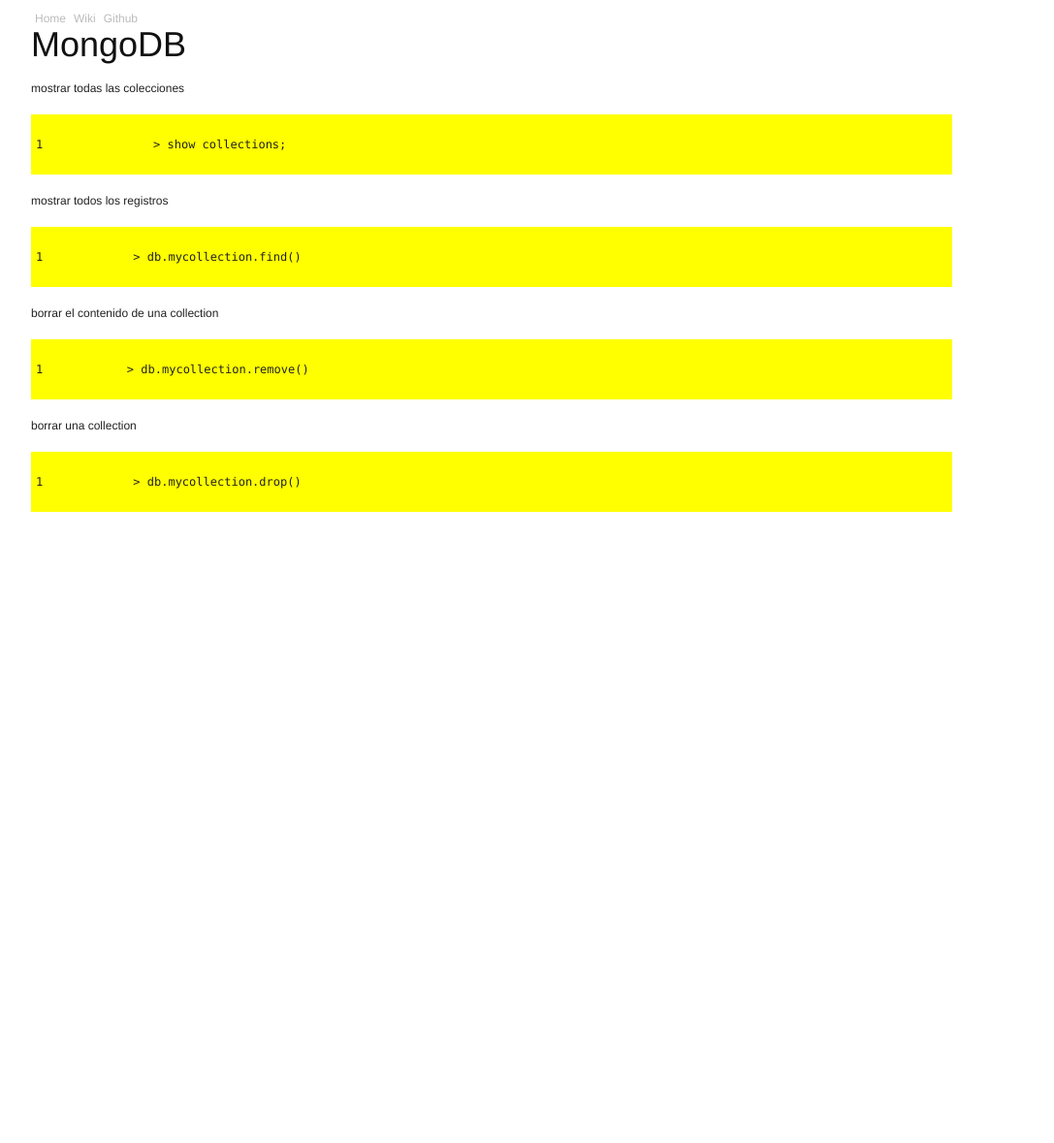
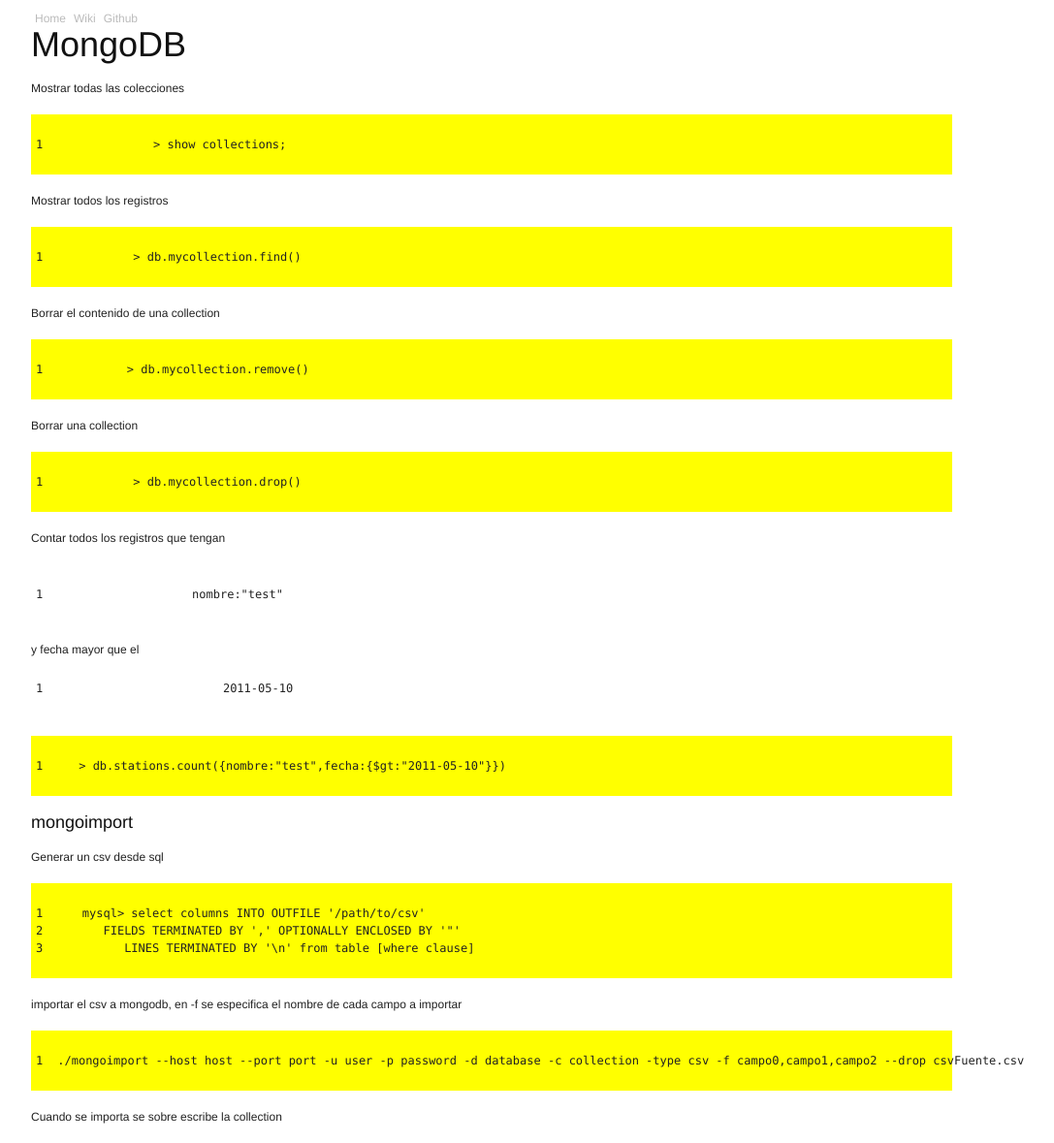
Before and after one commit to pixelmuerto/pixelmuerto.github.com, a Jekyll site: the page built from wiki/mongodb.md, in a window 1280 px wide. Shown: the whole page at 97% size, without its empty margins (133-1220 px from the left). Built offline with Jekyll 4.4.1, drawn with Linux system fonts in a browser that asks for light colours; Markdown is read by kramdown in place of the engine named in the settings; before the commit the page ends 900 px from its top, so only the background shows below that.

```diff
--- a/_includes/gitDiffStat.markdown
+++ b/_includes/gitDiffStat.markdown
@@ -1 +1,4 @@
- wiki/Git.md                    |    6 ++++++
+ wiki/Git.md                    |    4 ++++
+ wiki/mongodb.md                |   25 +++++++++++++++++++++----
+ wiki/rails.md                  |    8 +++++++-
+ wiki/rails/mongomapper.md      |   14 ++++++++++++++
--- a/wiki/mongodb.md
+++ b/wiki/mongodb.md
@@ -2,18 +2,35 @@
 layout: default
 title : MongoDB
 ---
-mostrar todas las colecciones
+Mostrar todas las colecciones
 
 	> show collections;
 
-mostrar todos los registros
+Mostrar todos los registros
 
 	> db.mycollection.find()
 
-borrar el contenido de una collection
+Borrar el contenido de una collection
 
 	> db.mycollection.remove()
 
-borrar una collection
+Borrar una collection
 
 	> db.mycollection.drop()
+
+Contar todos los registros que tengan `nombre:"test"` y fecha mayor que el `2011-05-10`
+
+	> db.stations.count({nombre:"test",fecha:{$gt:"2011-05-10"}})
+
+###mongoimport
+Generar un csv desde sql
+
+	mysql> select columns INTO OUTFILE '/path/to/csv'
+	   FIELDS TERMINATED BY ',' OPTIONALLY ENCLOSED BY '"'
+	      LINES TERMINATED BY '\n' from table [where clause]
+
+importar el csv a mongodb, en -f se especifica el nombre de cada campo a importar
+
+	./mongoimport --host host --port port -u user -p password -d database -c collection -type csv -f campo0,campo1,campo2 --drop csvFuente.csv
+
+Cuando se importa se sobre escribe la collection
```
Also changed, not shown: wiki/Git.md (+4 -0 lines), wiki/rails.md (+6 -1 lines), wiki/rails/mongomapper.md (added, +13 -0 lines).
